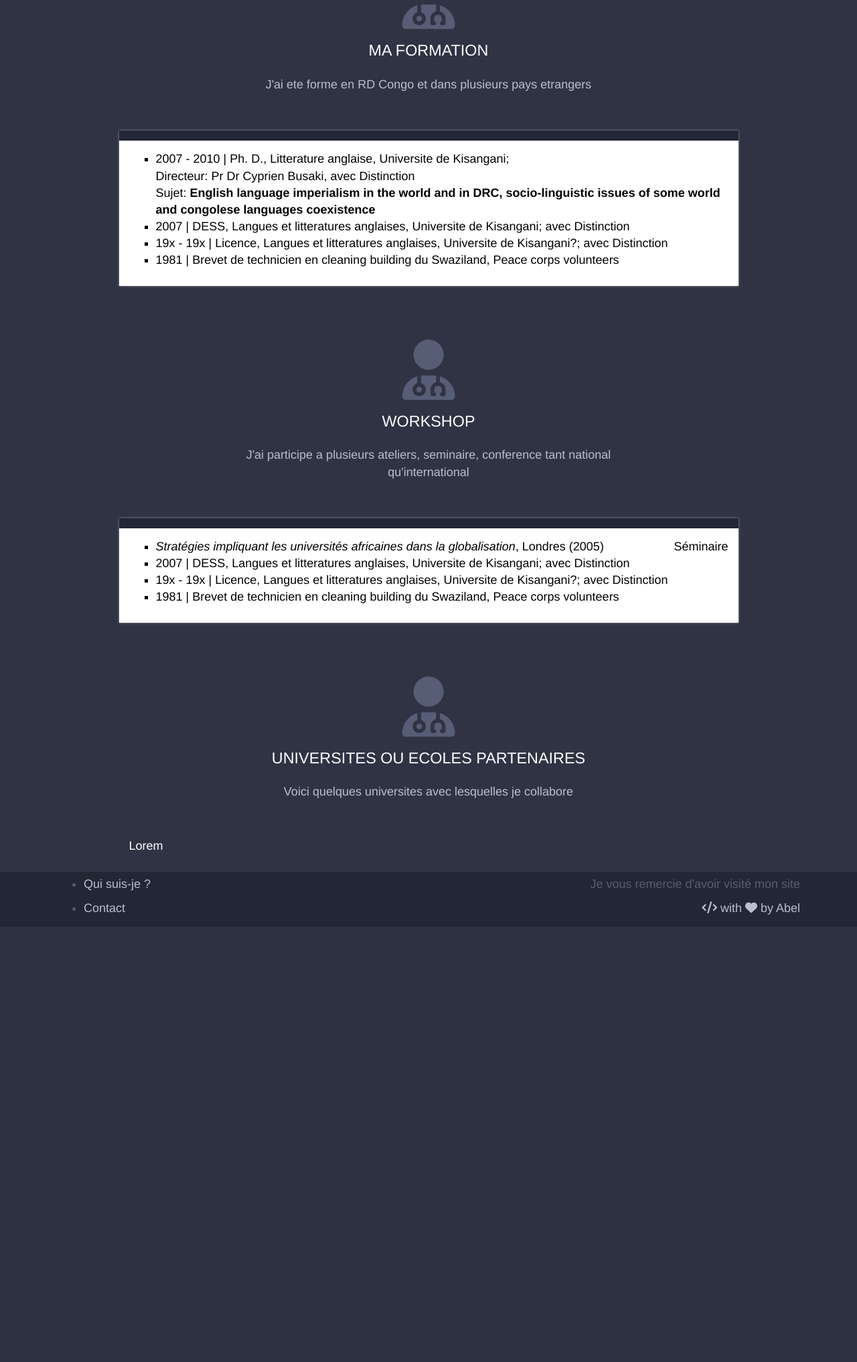
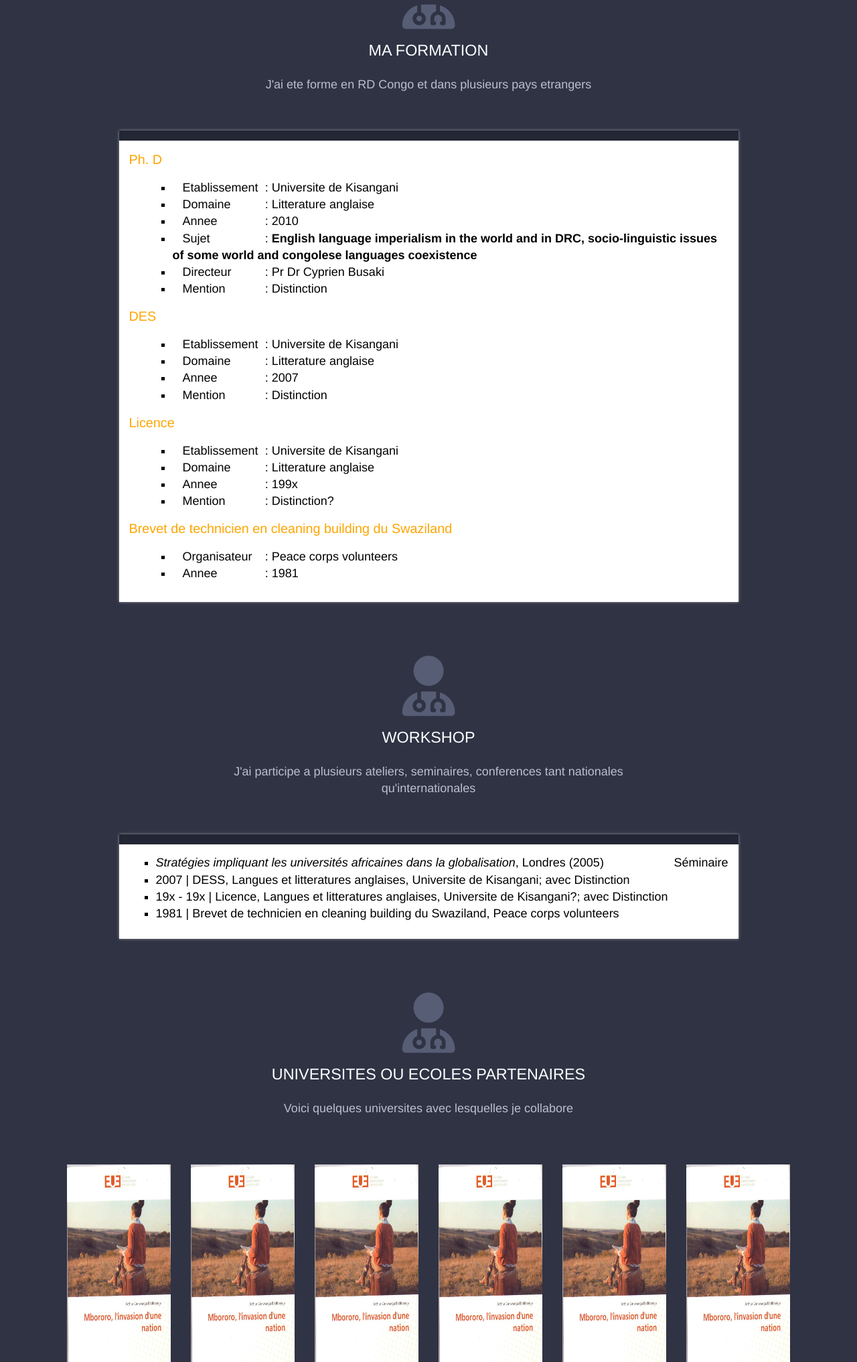
Before and after one commit to Bam92/ArthCim, a PHP site: template views/bio.html.twig in a window 1280 px wide. Shown: the part 816-2850 px from the top of the page at 67% size. Before the commit the page ends 2200 px from the top, so only its background shows below. Run offline with PHP 8.4, Linux system fonts and the light colour scheme; the template is opened without the code that fills it, so the values that code supplies are empty; some libraries are stand-ins or nearby versions.

Commit message:
CSS3 animation added to some elements

```diff
--- a/views/bio.html.twig
+++ b/views/bio.html.twig
@@ -57,12 +57,83 @@
         </header>
 
         <div class="content col-md-offset-1 col-md-10">
+        <div class="degree">
+          <p class="degree-title" >Ph. D</p>
+
+          <ul class="degree-description">
+           <li><span class="col-md-2">Etablissement</span> :
+           Universite de Kisangani
+           </li>
+           <li><span class="col-md-2">Domaine </span>: Litterature anglaise</li>
+           <li><span class="col-md-2">Annee</span> : 2010</li>
+           <li><span class="col-md-2">Sujet </span> : <strong>English language
+           imperialism in the world and in DRC, socio-linguistic issues of some
+           world and congolese languages coexistence</strong>
+           </li>
+           <li><span class="col-md-2">Directeur</span> : Pr Dr Cyprien Busaki
+           </li>
+           <li><span class="col-md-2">Mention</span> : Distinction
+           </li>
+          </ul>
+        </div>
+        <div class="degree">
+          <p class="degree-title" >DES</p>
+
+          <ul class="degree-description">
+           <li><span class="col-md-2">Etablissement</span> : Universite de Kisangani
+           </li>
+           <li><span class="col-md-2">Domaine</span> : Litterature anglaise</li>
+           <li><span class="col-md-2">Annee</span> : 2007</li>
+           <li><span class="col-md-2">Mention</span> : Distinction
+           </li>
+          </ul>
+        </div>
+        <div class="degree">
+          <p class="degree-title" >Licence</p>
+
+          <ul class="degree-description">
+           <li><span class="col-md-2">Etablissement</span> : Universite de Kisangani
+           </li>
+           <li><span class="col-md-2">Domaine</span> : Litterature anglaise</li>
+           <li><span class="col-md-2">Annee</span> : 199x</li>
+           <li><span class="col-md-2">Mention</span> : Distinction?
+           </li>
+          </ul>
+        </div>
+        <div class="degree">
+          <p class="degree-title">Brevet de technicien en cleaning building du
+          Swaziland</p>
+
+          <ul class="degree-description">
+           <li><span class="col-md-2">Organisateur</span> : Peace corps volunteers
+           </li>
+           <li><span class="col-md-2">Annee</span> : 1981</li>
+
+          </ul>
+        </div>
+        </div>
+        </section>
+
+        <!--WORKSHOP -->
+        <section id="workshop" class="col-md-12 section-important">
+        <header class="text-center">
+          <p class="heading-icon">
+           <span class="fa fa-user-md"></span>
+          </p>
+           <h2 class="heading-title">Workshop</h2>
+
+           <p class="sub-title">
+            J'ai participe a plusieurs ateliers, seminaires, conferences tant
+            nationales qu'internationales
+           </p>
+        </header>
+
+        <div class="content col-md-offset-1 col-md-10">
         <ul>
-         <li>2007 - 2010 | Ph. D., Litterature anglaise, Universite de Kisangani;
-         <br>Directeur: Pr Dr Cyprien Busaki, avec Distinction <br>
-         Sujet: <strong>English language imperialism in the world and in DRC,
-         socio-linguistic issues of some world and congolese languages
-         coexistence</strong>
+         <li>
+          <em>Stratégies impliquant les universités africaines dans la
+          globalisation</em>, Londres (2005)
+          <span class="pull-right workshop-type">Séminaire</span>
          </li>
          <li>2007 | DESS, Langues et litteratures anglaises,
          Universite de Kisangani; avec Distinction</li>
@@ -76,39 +147,7 @@
         </div>
         </section>
 
-        <!--WORKSHOP -->
-        <section id="workshop" class="col-md-12 section-important">
-        <header class="text-center">
-          <p class="heading-icon">
-           <span class="fa fa-user-md"></span>
-          </p>
-           <h2 class="heading-title">Workshop</h2>
-
-           <p class="sub-title">
-            J'ai participe a plusieurs ateliers, seminaire, conference tant
-            national qu'international
-           </p>
-        </header>
-
-        <div class="content col-md-offset-1 col-md-10">
-        <ul>
-         <li>
-          <em>Stratégies impliquant les universités africaines dans la
-          globalisation</em>, Londres (2005) <span class="pull-right workshop-type">Séminaire</span>
-         </li>
-         <li>2007 | DESS, Langues et litteratures anglaises,
-         Universite de Kisangani; avec Distinction</li>
-         <li>19x - 19x | Licence, Langues et litteratures anglaises,
-         Universite de Kisangani?; avec Distinction</li>
-         <li>1981 | Brevet de technicien en cleaning building du Swaziland,
-         Peace corps volunteers
-         </li>
-        </ul>
-
-        </div>
-        </section>
-
-        <section id="workshop" class="col-md-12 section-important">
+        <section id="schools" class="col-md-12 section-important">
         <header class="text-center">
           <p class="heading-icon">
            <span class="fa fa-user-md"></span>
@@ -120,11 +159,34 @@
            </p>
         </header>
 
-        <div class="col-md-offset-1 col-md-10">
-        <!-- be inspired by oc -->
-Lorem
 
+        <div class="col-xs-2 school-partenaire">
+         <a href="#"><img src="{{ asset('/img/book1.jpg') }}" alt="text"></a>
         </div>
+        <div class="col-xs-2 school-partenaire">
+         <a href="#"><img src="{{ asset('/img/book1.jpg') }}" alt="text"></a>
+        </div>
+        <div class="col-xs-2 school-partenaire">
+         <a href="#"><img src="{{ asset('/img/book1.jpg') }}" alt="text"></a>
+        </div>
+        <div class="col-xs-2 school-partenaire">
+         <a href="#"><img src="{{ asset('/img/book1.jpg') }}" alt="text"></a>
+        </div>
+        <div class="col-xs-2 school-partenaire">
+         <a href="#"><img src="{{ asset('/img/book1.jpg') }}" alt="text"></a>
+        </div>
+        <div class="col-xs-2 school-partenaire">
+         <a href="#"><img src="{{ asset('/img/book1.jpg') }}" alt="text"></a>
+        </div>
+
+
+        </section>
+
+        <section class="text-center section-important col-md-12" id="cv-call-action">
+        <p class="call-action-text">Voulez-vous en savoir plus?</p>
+           <a class="btn btn-warning call-action-btn col-md-offset-5 col-md-2
+           col-xs-12" href="#">
+           Telechargez mon CV</a>
         </section>
        </div>
         {% endblock %}
--- a/views/service.html.twig
+++ b/views/service.html.twig
@@ -32,7 +32,7 @@
    <p class="heading-icon">
     <span class="fa fa-user-md"></span>
    </p>
-    <h2 class="heading-title">Postes extra-universitaire</h2>
+    <h2 class="heading-title">Postes extra-universitaires</h2>
 
     <p class="sub-title">
      Lorem
--- a/views/teach.html.twig
+++ b/views/teach.html.twig
@@ -53,9 +53,9 @@
  </div>
  </section>
 
- <section class="row text-center" id="home-contact">
- <p>Avez-vous besoin de moi dans votre universite?</p>
-    <a class="btn btn-warning" href="/contact">Contactez-moi</a>
+ <section class="text-center section-important col-md-12" id="contact-call-action">
+ <p class="call-action-text">Avez-vous besoin de moi dans votre universite?</p>
+    <a class="btn btn-warning call-action-btn col-md-offset-5 col-md-2 col-xs-12" href="/contact">Contactez-moi</a>
  </section>
 
  </div>
--- a/web/css/styles.css
+++ b/web/css/styles.css
@@ -180,16 +180,15 @@ a+p { /*Note sur le selecteur: tout elt p precede immediatement par elt a*/
 
 /* -- Book list layout --*/
 .book-item img {
-	box-shadow: inset 0 4px 8px rgba(255, 255, 255, 0.55),
-	                  0 6px 20px rgba(255, 255, 255, 0.55);
+	box-shadow: 0 0 .5rem #999/*inset 0 4px 8px rgba(255, 255, 255, 0.55),
+	                  0 6px 20px rgba(255, 255, 255, 0.55)*/;
 }
 
 .content {
 	background-color: #fff;
 	color: black;
-	box-shadow: 0 0 .3rem #999;
+	box-shadow: 0 0 .4rem #999;
 	padding: 15px;
-
 	border-top: 15px solid #232634;
 
 }
@@ -213,16 +212,31 @@ border-right: 20px solid #fff;
 
 /* --- SERVICE --- */
 
-.service {
+.service, .degree {
 	margin-bottom: 15px;
 }
-.poste {
+.poste, .degree-title {
 	color: orange;
 	margin-bottom: 15px;
+	font-size: 1.1em;
 }
 
-.poste-description {
+.poste-description, .degree-description {
 	margin-left: 25px;
+}
+
+/* -- Call to action animation -- */
+.call-action-text {
+	margin-bottom: 25px;
+}
+.call-action-btn, .school-partenaire, .book-item {
+	transition: all 0.3s ease-out;
+	font-size: 18px;
+}
+
+.call-action-btn:hover, .school-partenaire:hover, .book-item:hover {
+	transform: scale(1.1);
+	/*box-shadow: 0 0 65px #CDBE9F inset, 0 0 20px #BEAE8C inset, 0 0 15px #b6a684;*/
 }
 
 /* --- FOOTER --- */
```
Also changed, not shown: views/home.html.twig (+10 -9 lines).
